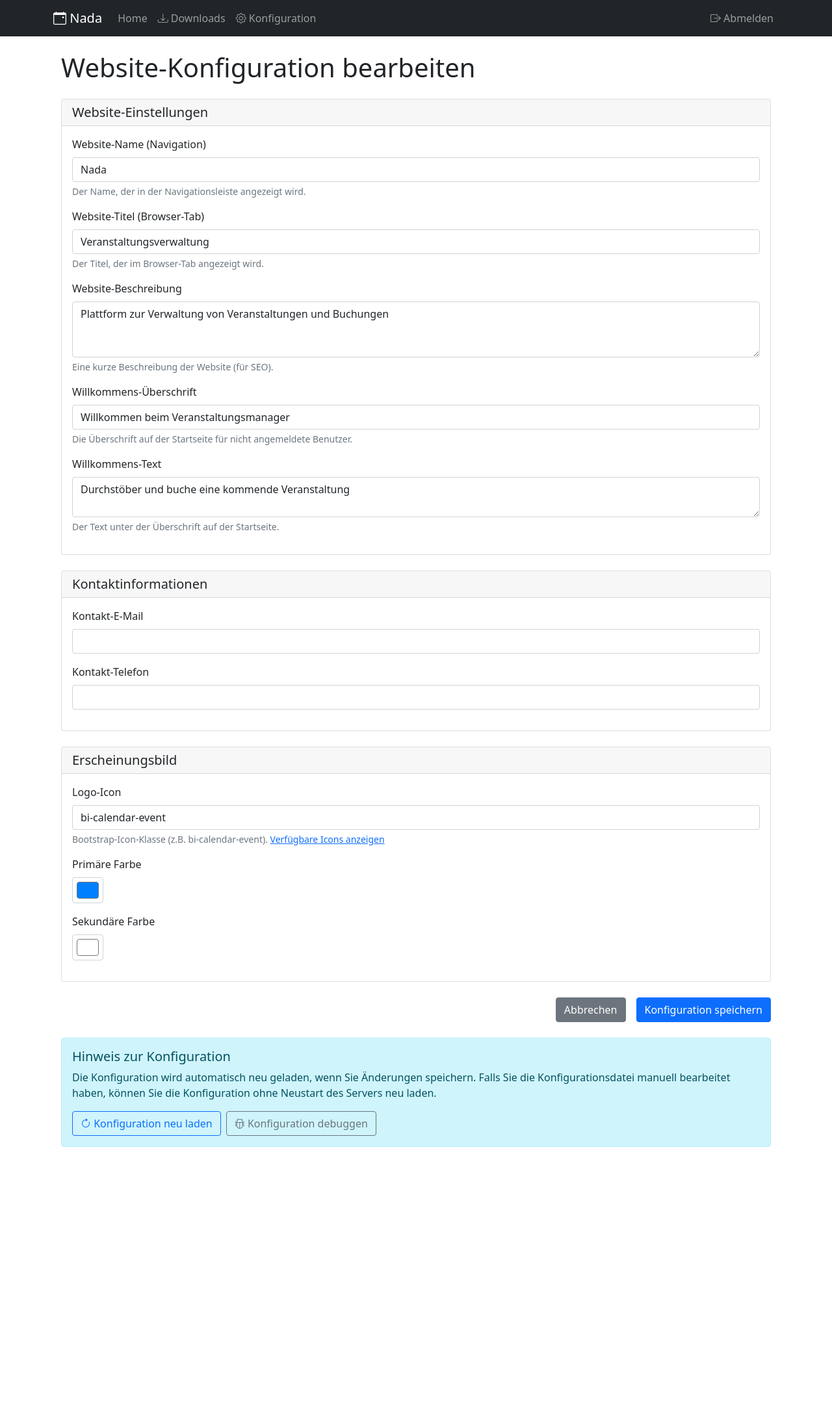
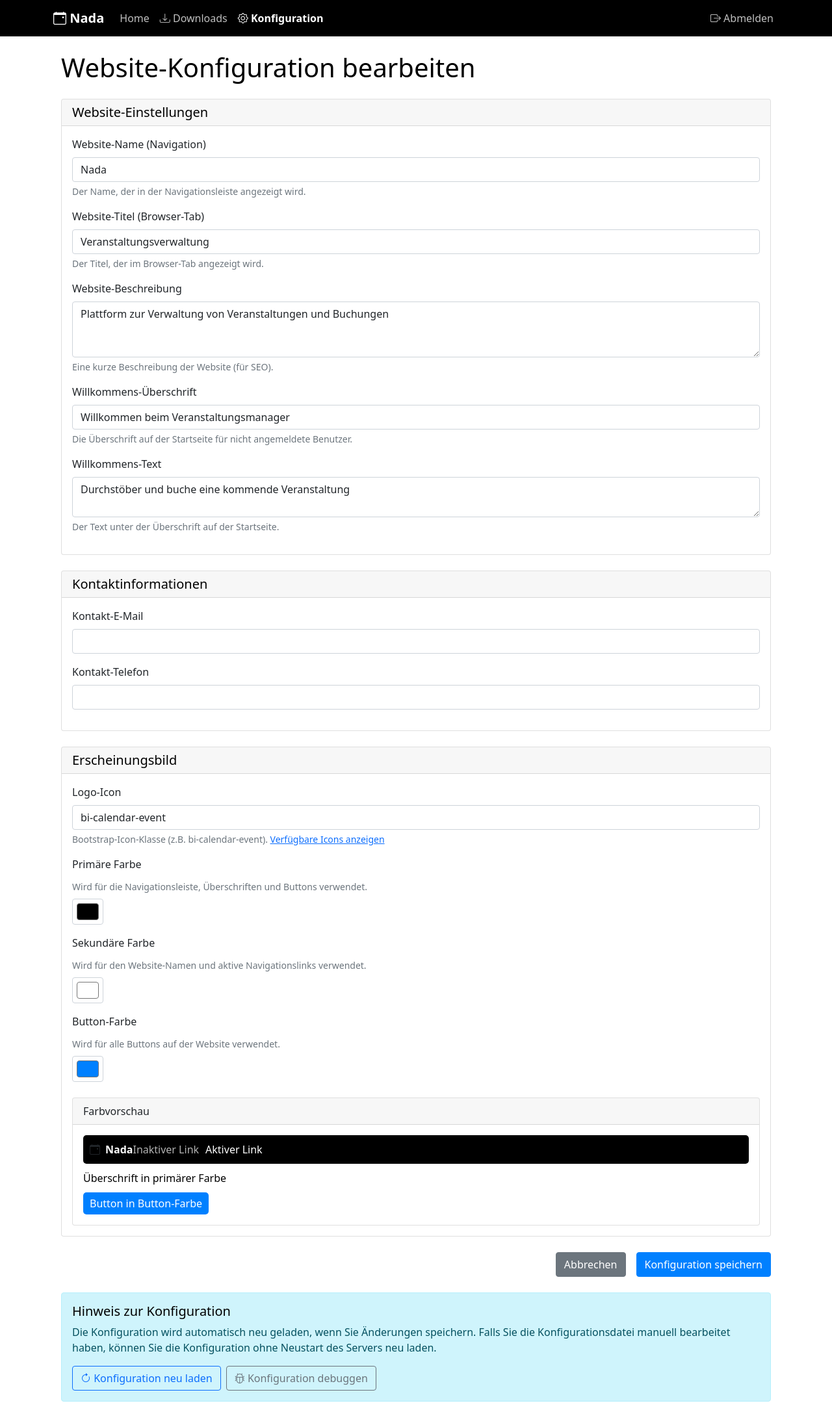
Before and after one commit to hanse-dev/eventbocker, a Flask app: page /config/edit in a window 1280 px wide. Shown: the whole page at 65% size. Before the commit the page ends 1765 px from the top, so only its background shows below. Run offline with Flask 3, Linux system fonts and the light colour scheme; a user stored in the database is signed in; some libraries are stand-ins or nearby versions.

Commit message:
Fix: Add specific styling for tab navigation
- Added CSS rules for tab navigation to ensure visibility
- Set tab text color to medium gray for better contrast
- Made active tabs use the primary color with bold text
- Added hover/focus effects for better user interaction
- Fixed CSS formatting issues in the color preview section
- Improved overall tab navigation appearance and usability

```diff
--- a/app/__init__.py
+++ b/app/__init__.py
@@ -29,6 +29,7 @@ def create_app(test_config=None, init_db=True):
     app.config['CONTACT_PHONE'] = json_config.get('contact', {}).get('phone', '')
     app.config['PRIMARY_COLOR'] = json_config.get('appearance', {}).get('primary_color', '#212529')
     app.config['SECONDARY_COLOR'] = json_config.get('appearance', {}).get('secondary_color', '#ffffff')
+    app.config['BUTTON_COLOR'] = json_config.get('appearance', {}).get('button_color', '#0080ff')
     app.config['LOGO_ICON'] = json_config.get('appearance', {}).get('logo_icon', 'bi-calendar-event')
 
     # Load configuration based on environment
--- a/app/config.py
+++ b/app/config.py
@@ -38,6 +38,7 @@ def load_json_config():
                 "appearance": {
                     "primary_color": "#212529",
                     "secondary_color": "#6c757d",
+                    "button_color": "#0080ff",
                     "logo_icon": "bi-calendar-event"
                 },
                 "_last_modified": time.time()
@@ -73,6 +74,7 @@ def reload_config():
             current_app.config['CONTACT_PHONE'] = json_config.get('contact', {}).get('phone', '')
             current_app.config['PRIMARY_COLOR'] = json_config.get('appearance', {}).get('primary_color', '#212529')
             current_app.config['SECONDARY_COLOR'] = json_config.get('appearance', {}).get('secondary_color', '#6c757d')
+            current_app.config['BUTTON_COLOR'] = json_config.get('appearance', {}).get('button_color', '#0080ff')
             current_app.config['LOGO_ICON'] = json_config.get('appearance', {}).get('logo_icon', 'bi-calendar-event')
 
             current_app.logger.info(f"Configuration reloaded successfully from {config_path}")
@@ -127,6 +129,7 @@ class Config:
     # Appearance settings
     PRIMARY_COLOR = json_config.get('appearance', {}).get('primary_color', '#212529')
     SECONDARY_COLOR = json_config.get('appearance', {}).get('secondary_color', '#6c757d')
+    BUTTON_COLOR = json_config.get('appearance', {}).get('button_color', '#0080ff')
     LOGO_ICON = json_config.get('appearance', {}).get('logo_icon', 'bi-calendar-event')
 
 class DevelopmentConfig(Config):
--- a/app/routes/config.py
+++ b/app/routes/config.py
@@ -36,6 +36,7 @@ def edit_config():
             # Update appearance settings
             current_config['appearance']['primary_color'] = request.form.get('primary_color', '#212529')
             current_config['appearance']['secondary_color'] = request.form.get('secondary_color', '#6c757d')
+            current_config['appearance']['button_color'] = request.form.get('button_color', '#0080ff')
             current_config['appearance']['logo_icon'] = request.form.get('logo_icon', 'bi-calendar-event')
 
             # Update last modified timestamp
@@ -118,6 +119,7 @@ def debug_config():
         'CONTACT_PHONE': current_app.config.get('CONTACT_PHONE'),
         'PRIMARY_COLOR': current_app.config.get('PRIMARY_COLOR'),
         'SECONDARY_COLOR': current_app.config.get('SECONDARY_COLOR'),
+        'BUTTON_COLOR': current_app.config.get('BUTTON_COLOR'),
         'LOGO_ICON': current_app.config.get('LOGO_ICON')
     }
 
--- a/app/templates/base.html
+++ b/app/templates/base.html
@@ -7,6 +7,73 @@
     <link href="https://cdn.jsdelivr.net/npm/bootstrap@5.1.3/dist/css/bootstrap.min.css" rel="stylesheet">
     <link href="https://cdn.jsdelivr.net/npm/bootstrap-icons@1.7.2/font/bootstrap-icons.css" rel="stylesheet">
     <style>
+        :root {
+            --primary-color: {{ config.PRIMARY_COLOR }};
+            --secondary-color: {{ config.SECONDARY_COLOR }};
+            --button-color: {{ config.BUTTON_COLOR }};
+        }
+
+        /* Navbar styling */
+        .navbar {
+            background-color: var(--primary-color) !important;
+        }
+
+        /* Navbar brand styling */
+        .navbar-brand {
+            color: var(--secondary-color) !important;
+            font-weight: bold;
+        }
+
+        /* Navigation links styling */
+        .nav-link {
+            color: rgba(255, 255, 255, 0.75) !important;
+            transition: color 0.2s ease;
+        }
+
+        .nav-link:hover, .nav-link:focus {
+            color: var(--secondary-color) !important;
+        }
+
+        /* Active navigation link */
+        .nav-link.active {
+            color: var(--secondary-color) !important;
+            font-weight: bold;
+        }
+
+        /* Headings styling */
+        h1, h2, h3, h4, h5, h6 {
+            color: var(--primary-color);
+        }
+
+        /* Button styling */
+        .btn-primary {
+            background-color: var(--button-color) !important;
+            border-color: var(--button-color) !important;
+        }
+
+        .btn-primary:hover, .btn-primary:focus, .btn-primary:active {
+            background-color: var(--button-color) !important;
+            border-color: var(--button-color) !important;
+            filter: brightness(90%);
+        }
+
+        /* Tab navigation styling */
+        .nav-tabs .nav-link {
+            color: #495057 !important;
+        }
+
+        .nav-tabs .nav-link.active {
+            color: var(--primary-color) !important;
+            font-weight: bold;
+            border-color: #dee2e6 #dee2e6 #fff;
+        }
+
+        .nav-tabs .nav-link:hover, .nav-tabs .nav-link:focus {
+            color: var(--primary-color) !important;
+            border-color: #e9ecef #e9ecef #dee2e6;
+        }
+
+        /* Responsive adjustments */
         @media (max-width: 576px) {
             .container {
                 padding-left: 15px;
@@ -19,7 +86,7 @@
     </style>
 </head>
 <body>
-    <nav class="navbar navbar-expand-sm navbar-dark bg-dark">
+    <nav class="navbar navbar-expand-sm navbar-dark">
         <div class="container">
             <a class="navbar-brand" href="{{ url_for('main.index') }}">
                 <i class="bi {{ config.LOGO_ICON }}"></i> {{ config.WEBSITE_NAME }}
@@ -31,16 +98,16 @@
             <div class="collapse navbar-collapse" id="navbarNav">
                 <ul class="navbar-nav">
                     <li class="nav-item">
-                        <a class="nav-link" href="{{ url_for('main.index') }}">Home</a>
+                        <a class="nav-link {% if request.endpoint == 'main.index' %}active{% endif %}" href="{{ url_for('main.index') }}">Home</a>
                     </li>
                     <li class="nav-item">
-                        <a class="nav-link" href="{{ url_for('files.file_list_page') }}">
+                        <a class="nav-link {% if request.endpoint == 'files.file_list_page' %}active{% endif %}" href="{{ url_for('files.file_list_page') }}">
                             <i class="bi bi-download"></i> Downloads
                         </a>
                     </li>
                     {% if current_user.is_authenticated and current_user.is_admin %}
                     <li class="nav-item">
-                        <a class="nav-link" href="{{ url_for('config.edit_config') }}">
+                        <a class="nav-link {% if request.endpoint == 'config.edit_config' %}active{% endif %}" href="{{ url_for('config.edit_config') }}">
                             <i class="bi bi-gear"></i> Konfiguration
                         </a>
                     </li>
@@ -49,13 +116,13 @@
                 <ul class="navbar-nav ms-auto">
                     {% if current_user.is_authenticated %}
                     <li class="nav-item">
-                        <a class="nav-link" href="{{ url_for('auth.logout') }}">
+                        <a class="nav-link {% if request.endpoint == 'auth.logout' %}active{% endif %}" href="{{ url_for('auth.logout') }}">
                             <i class="bi bi-box-arrow-right"></i> Abmelden
                         </a>
                     </li>
                     {% else %}
                     <li class="nav-item">
-                        <a class="nav-link" href="{{ url_for('auth.login') }}">
+                        <a class="nav-link {% if request.endpoint == 'auth.login' %}active{% endif %}" href="{{ url_for('auth.login') }}">
                             <i class="bi bi-box-arrow-in-right"></i> Anmelden
                         </a>
                     </li>
--- a/app/templates/config/edit.html
+++ b/app/templates/config/edit.html
@@ -82,14 +82,73 @@
 
                 <div class="mb-3">
                     <label for="primary_color" class="form-label">Primäre Farbe</label>
+                    <small class="form-text text-muted d-block mb-2">Wird für die Navigationsleiste, Überschriften und Buttons verwendet.</small>
                     <input type="color" class="form-control form-control-color" id="primary_color" name="primary_color"
                            value="{{ json_config.appearance.primary_color }}" title="Primäre Farbe auswählen">
                 </div>
 
                 <div class="mb-3">
                     <label for="secondary_color" class="form-label">Sekundäre Farbe</label>
+                    <small class="form-text text-muted d-block mb-2">Wird für den Website-Namen und aktive Navigationslinks verwendet.</small>
                     <input type="color" class="form-control form-control-color" id="secondary_color" name="secondary_color"
                            value="{{ json_config.appearance.secondary_color }}" title="Sekundäre Farbe auswählen">
+                </div>
+
+                <div class="mb-3">
+                    <label for="button_color" class="form-label">Button-Farbe</label>
+                    <small class="form-text text-muted d-block mb-2">Wird für alle Buttons auf der Website verwendet.</small>
+                    <input type="color" class="form-control form-control-color" id="button_color" name="button_color"
+                           value="{{ json_config.appearance.button_color }}" title="Button-Farbe auswählen">
+                </div>
+
+                <div class="card mt-4">
+                    <div class="card-header">Farbvorschau</div>
+                    <div class="card-body">
+                        <style>
+                            .preview-navbar {
+                                background-color: {{ json_config.appearance.primary_color }};
+                                padding: 10px;
+                                border-radius: 5px;
+                                margin-bottom: 10px;
+                            }
+
+                            .preview-brand {
+                                color: {{ json_config.appearance.secondary_color }};
+                                font-weight: bold;
+                            }
+
+                            .preview-link {
+                                color: rgba(255, 255, 255, 0.7);
+                                margin-right: 10px;
+                            }
+
+                            .preview-link-active {
+                                color: {{ json_config.appearance.secondary_color }};
+                                margin-right: 10px;
+                            }
+
+                            .preview-heading {
+                                color: {{ json_config.appearance.primary_color }};
+                                margin: 10px 0;
+                            }
+
+                            .preview-button {
+                                background-color: {{ json_config.appearance.button_color }};
+                                color: white;
+                                border: none;
+                                padding: 5px 10px;
+                                border-radius: 5px;
+                            }
+                        </style>
+                        <div class="d-flex align-items-center mb-2 preview-navbar">
+                            <i class="bi {{ json_config.appearance.logo_icon }} me-2"></i>
+                            <span class="preview-brand">{{ json_config.website.name }}</span>
+                            <span class="preview-link">Inaktiver Link</span>
+                            <span class="preview-link-active">Aktiver Link</span>
+                        </div>
+                        <div class="preview-heading">Überschrift in primärer Farbe</div>
+                        <button class="preview-button">Button in Button-Farbe</button>
+                    </div>
                 </div>
             </div>
         </div>
--- a/config.json
+++ b/config.json
@@ -11,9 +11,10 @@
     "phone": ""
   },
   "appearance": {
-    "primary_color": "#0080ff",
+    "primary_color": "#000000",
     "secondary_color": "#ffffff",
+    "button_color": "#0080ff",
     "logo_icon": "bi-calendar-event"
   },
-  "_last_modified": 1742567374.2746174
+  "_last_modified": 1742569534.7857184
 }
```
